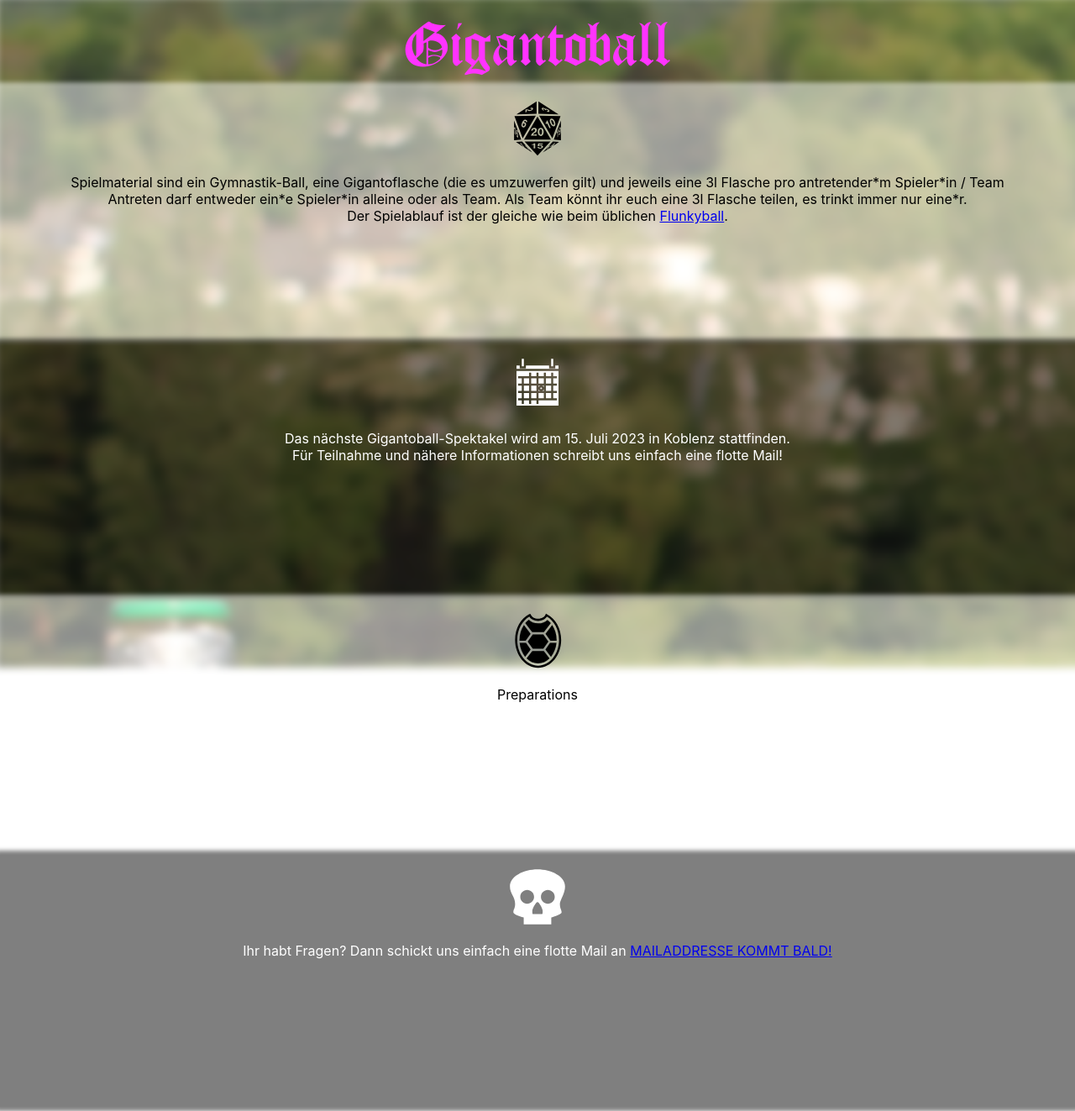
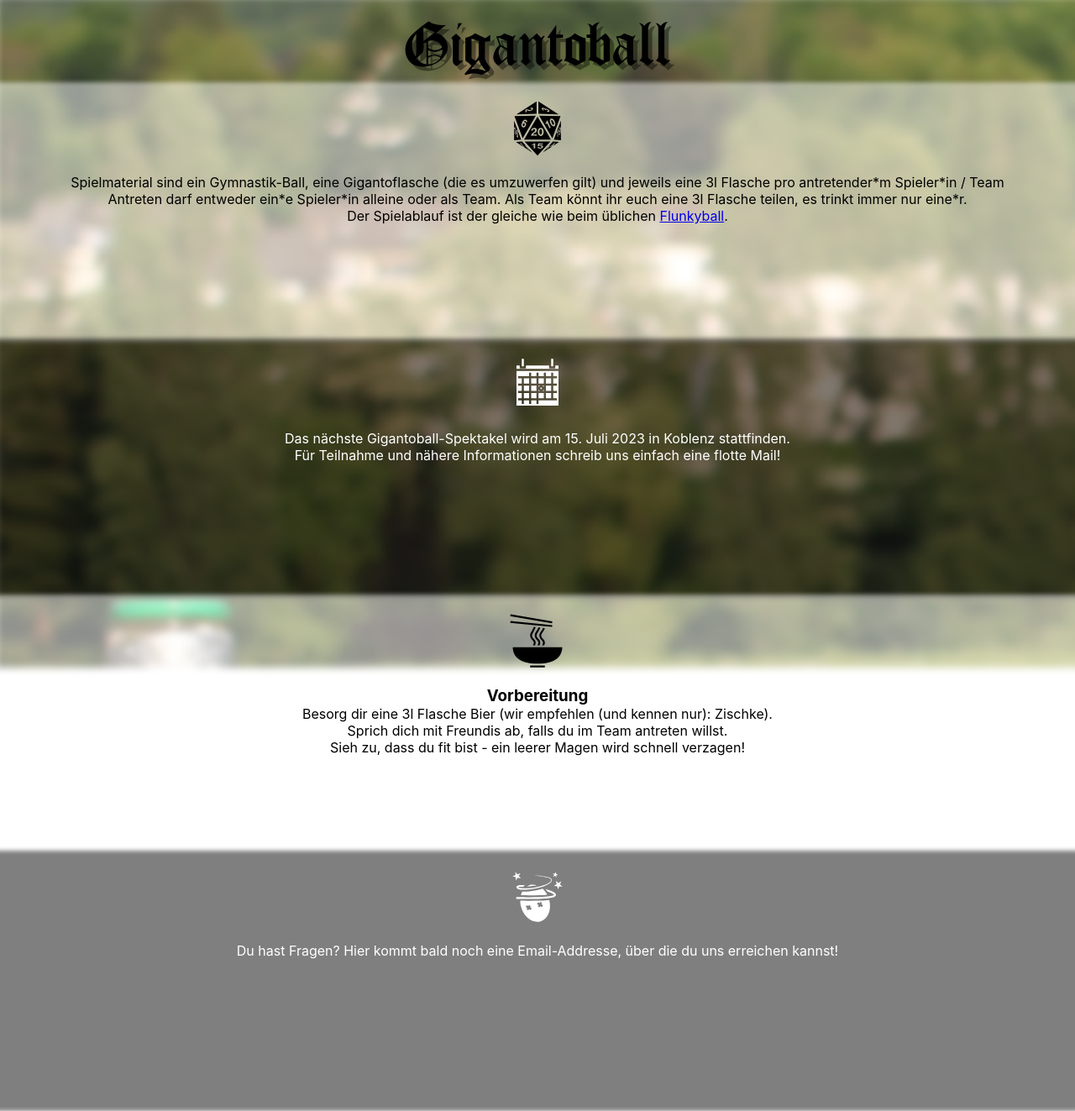
Before and after one commit to artemisclyde/gigantoball, a React app: page / in a window 1280 px wide. Shown: the whole page at 84% size. Built offline with nearby package versions, Linux system fonts and the light colour scheme.

Commit message:
More text, more pretty

```diff
--- a/src/components/main-page.scss
+++ b/src/components/main-page.scss
@@ -1,9 +1,10 @@
 .bigHeading {
-    color: #f3f;
+    color: #000;
     font-size: 5rem;
     font-family: 'QTCloisteredMonk';
     font-weight: 500;
     font-style: normal;
+    filter: drop-shadow(5px 5px rgba(0, 0, 0, 0.4));
   }
 
 div.content {
--- a/src/components/preparations.js
+++ b/src/components/preparations.js
@@ -1,10 +1,15 @@
-import { GiTurtleShell } from 'react-icons/gi';
+import { GiNoodles } from 'react-icons/gi';
 
 function Preparations() {
     return (
         <div>
-            <div className='icon-md'><GiTurtleShell/></div>
-            <div>Preparations</div>
+            <div className='icon-md'><GiNoodles/></div>
+            <h3>Vorbereitung</h3>
+            <ul>
+                <li>Besorg dir eine 3l Flasche Bier (wir empfehlen (und kennen nur): Zischke).</li>
+                <li>Sprich dich mit Freundis ab, falls du im Team antreten willst.</li>
+                <li>Sieh zu, dass du fit bist - ein leerer Magen wird schnell verzagen!</li>
+            </ul>
         </div>
      );
 }
--- a/src/components/questions-and-contact.js
+++ b/src/components/questions-and-contact.js
@@ -1,10 +1,10 @@
-import { GiDeathSkull } from 'react-icons/gi';
+import { GiKnockout } from 'react-icons/gi';
 
 function QuestionsAndContact() {
     return (
         <div>
-            <div className="icon-md"><GiDeathSkull/></div>
-            <p>Ihr habt Fragen? Dann schickt uns einfach eine flotte Mail an <a href="mailto:email@example.com">MAILADDRESSE KOMMT BALD!</a></p>
+            <div className="icon-md"><GiKnockout/></div>
+            <p>Du hast Fragen? Hier kommt bald noch eine Email-Addresse, über die du uns erreichen kannst!</p>
         </div>
      );
 }
--- a/src/components/time-and-place.js
+++ b/src/components/time-and-place.js
@@ -5,7 +5,7 @@ function TimeAndPlace() {
         <div>
             <div className='icon-md'><GiCalendar/></div>
             <p>Das nächste Gigantoball-Spektakel wird am 15. Juli 2023 in Koblenz stattfinden.</p>
-            <p>Für Teilnahme und nähere Informationen schreibt uns einfach eine flotte Mail!</p>
+            <p>Für Teilnahme und nähere Informationen schreib uns einfach eine flotte Mail!</p>
         </div>
      );
 }
```
